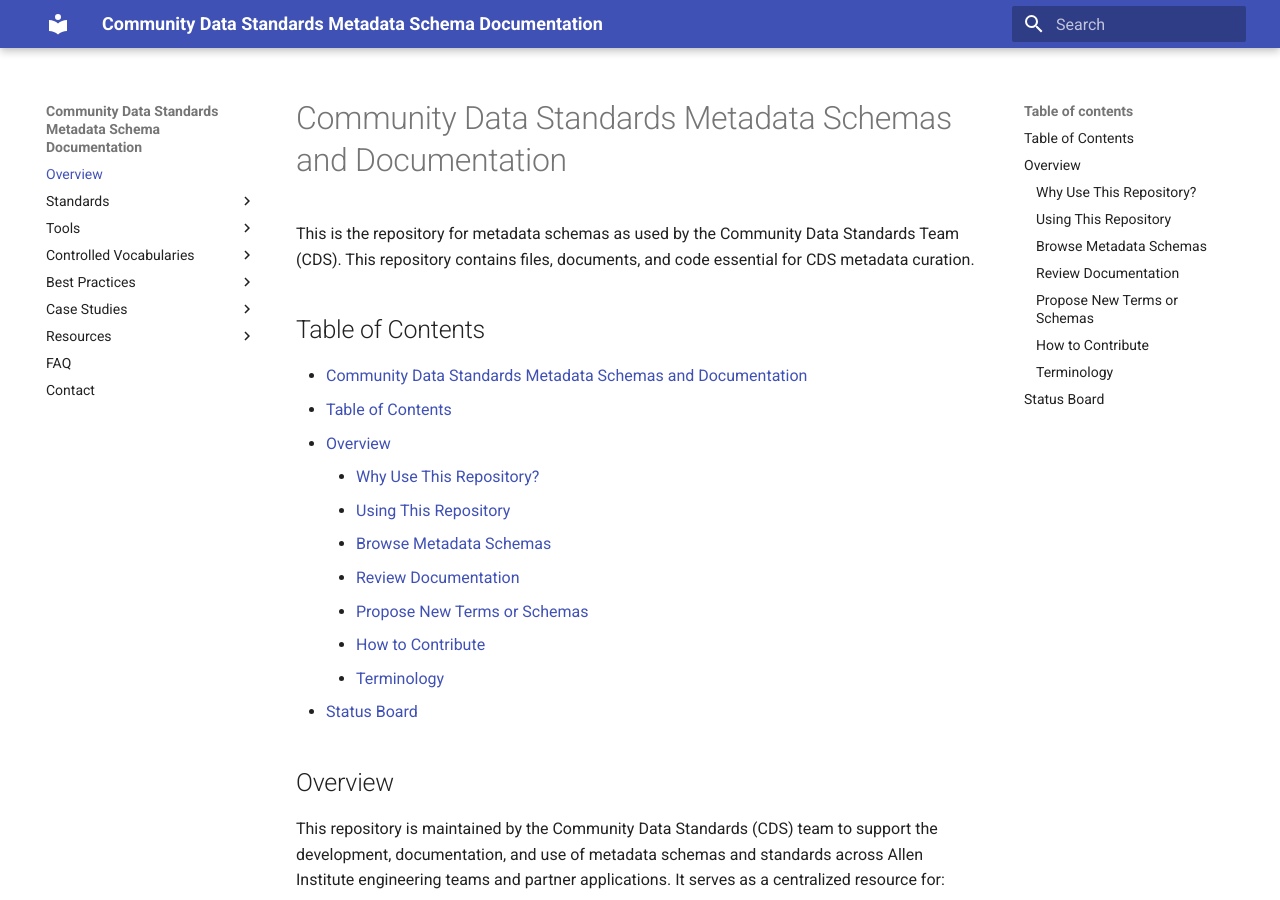
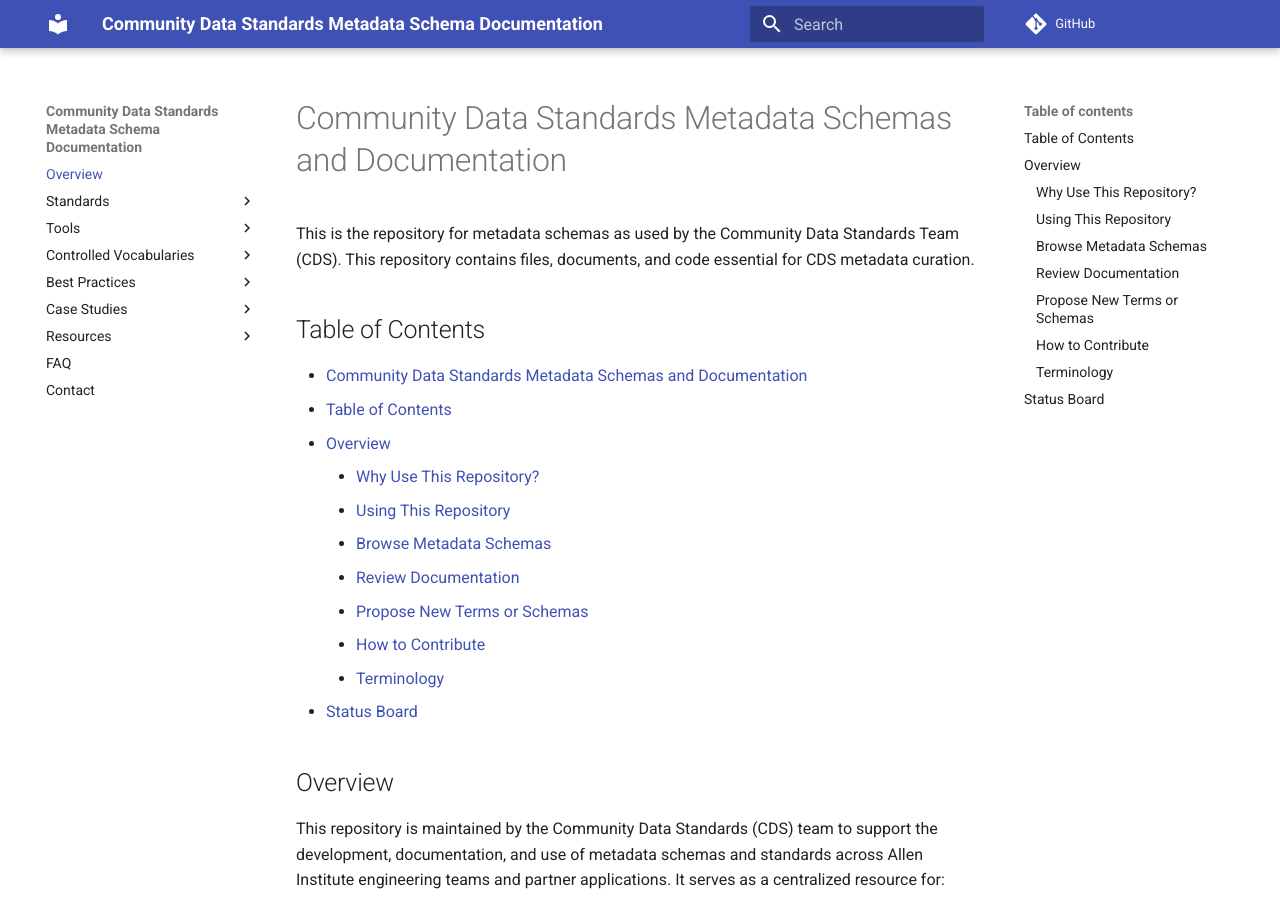
Before and after one commit to AllenInstitute/CDS-metadata-schemas, an MkDocs documentation site: the page built from docs/index.md, in a window 1280 px wide and 900 px high. Built offline with MkDocs 1.6.1 and Material for MkDocs 9.7.7, drawn with Linux system fonts in a browser that asks for light colours.

Commit message:
updating mkdocs.yml to include repository information

```diff
--- a/mkdocs.yml
+++ b/mkdocs.yml
@@ -1,7 +1,12 @@
 site_name: "Community Data Standards Metadata Schema Documentation"
 site_url: https://alleninstitute.github.io/CDS-metadata-schemas/
+repo_url: https://alleninstitute.github/CDS-metadata-schemas
+repo_name: 'GitHub'
 site_description: Documentation for the Community Data Standards Metadata Schema, providing guidelines and standards for metadata management
 site_author: Community Data Standards Team
+remote_branch: gh-pages
+remote_name: origin
+
 theme:
   name: material
   palette:
```
